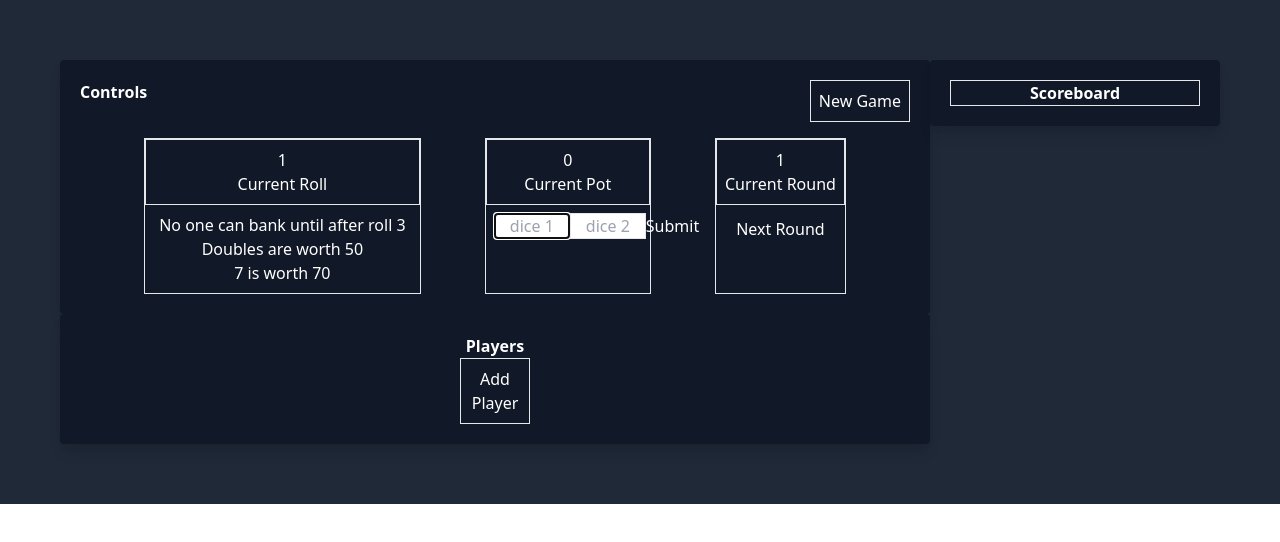
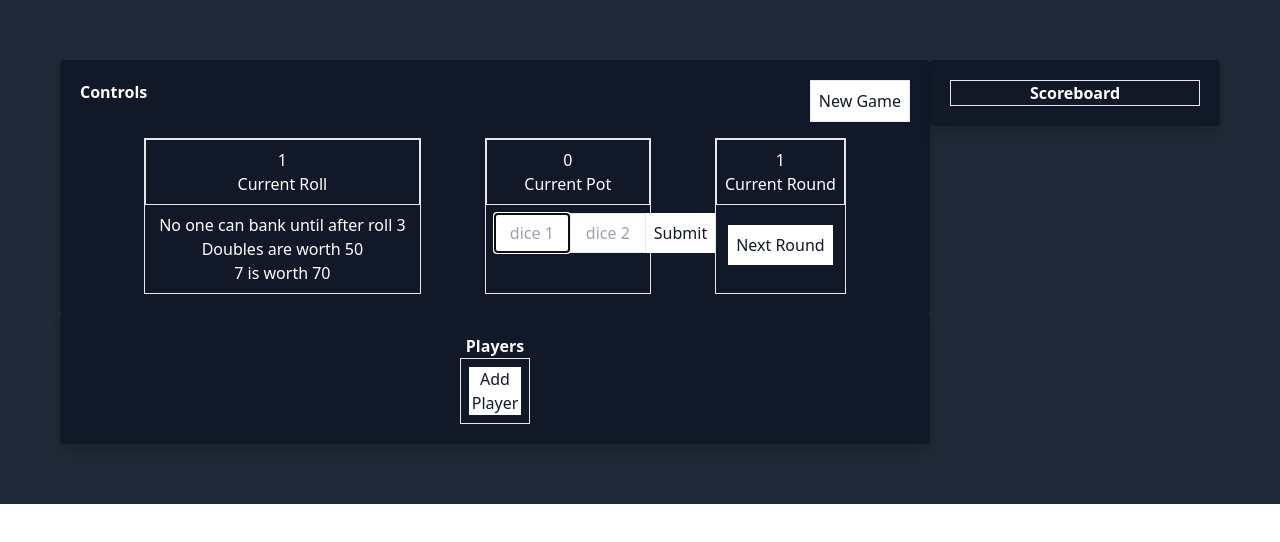
Before and after one commit to KyleCardwell/familystockmarket, a React (Create React App) app: page / in a window 1280 px wide. Shown: the top 542 px of the page. Built offline with nearby package versions, Linux system fonts and the light colour scheme.

Commit message:
added button colors

```diff
--- a/src/components/AddPlayerCard.js
+++ b/src/components/AddPlayerCard.js
@@ -49,8 +49,8 @@ const AddPlayerCard = (props) => {
     }
 
     return (
-        <div className="w-1/12 flex-row border p-2 justify-evenly">
-            <div onClick={toggleForm} className="text-center align-middle">
+        <div className="w-1/12 flex-row border p-2 justify-evenly cursor-pointer">
+            <div onClick={toggleForm} className="text-center align-middle bg-white text-gray-900">
                 {visible ? "Cancel" : "Add Player" }
             </div>
             {visible ?
@@ -69,6 +69,7 @@ const AddPlayerCard = (props) => {
                     />
                     <button
                         type="submit"
+                        className="bg-white text-gray-900"
                     >Add</button>
                 </form> : "" }
         </div>
--- a/src/components/Controls.js
+++ b/src/components/Controls.js
@@ -71,7 +71,7 @@ const Controls = (props) => {
                 <h4 className="font-bold">Controls</h4>
                 <button
                     type="button"
-                    className="border p-2"
+                    className="border p-2 bg-white text-gray-900"
                     onClick={() => props.newGame()}
                 >New Game</button>
             </div>
@@ -116,7 +116,7 @@ const Controls = (props) => {
                             className="border text-black h-14 text-center"
                         />
 
-                        <button type="submit">Submit</button>
+                        <button type="submit" className="p-2 bg-white text-gray-900">Submit</button>
                     </form>
 
                 </div>
@@ -125,7 +125,7 @@ const Controls = (props) => {
                         <h4>{props.currentRound}</h4>
                         <h5>Current Round</h5>
                     </div>
-                    <button type="button" onClick={props.nextRound} className="p-3">Next Round</button>
+                    <button type="button" onClick={props.nextRound} className="mt-5 p-2  bg-white text-gray-900">Next Round</button>
                 </div>
             </div>
 
--- a/src/components/PlayerCard.js
+++ b/src/components/PlayerCard.js
@@ -47,7 +47,7 @@ const PlayerCard = (props) => {
 
     return (
         <div
-            className={`text-center h-px114 w-1/12 border group p-2 ${isBanked ? "bg-red-800" : ""}`}
+            className={`cursor-pointer text-center h-px114 w-1/12 border group p-2 ${isBanked ? "bg-red-800" : ""}`}
             onClick={handleClick}
             onMouseEnter={handleShowEdit}
             onMouseLeave={handleHideEdit}
@@ -58,11 +58,20 @@ const PlayerCard = (props) => {
             <h3>
                 {name}
             </h3>
-            <div className={showEdit ? "block" : "hidden group-hover:block"}>Edit</div>
             <div
                 className={showEdit ? "block" : "hidden group-hover:block"}
+            >Edit</div>
+            <div
+                className={`${showEdit ? "block" : "hidden group-hover:block"}`}
                 onClick={handleDelete}
             >Delete</div>
+            <div
+                className={`text-gray-900 ${showEdit ? "hidden group-hover:block" : ""}`}
+            >_</div>
+            <div
+                className={`text-gray-900 ${showEdit ? "hidden group-hover:block" : ""}`}
+            >_</div>
+
         </div>
     )
 }
--- a/src/components/PlayersBox.js
+++ b/src/components/PlayersBox.js
@@ -8,7 +8,7 @@ const PlayersBox = (props) => {
     const playersList = props.players;
 
     return (
-        <section className="bg-gray-900 max-w-full rounded overflow-hidden shadow-lg p-5 cursor-pointer ">
+        <section className="bg-gray-900 max-w-full rounded overflow-hidden shadow-lg p-5">
 
             <h4 className="font-bold text-center">Players</h4>
 
```
